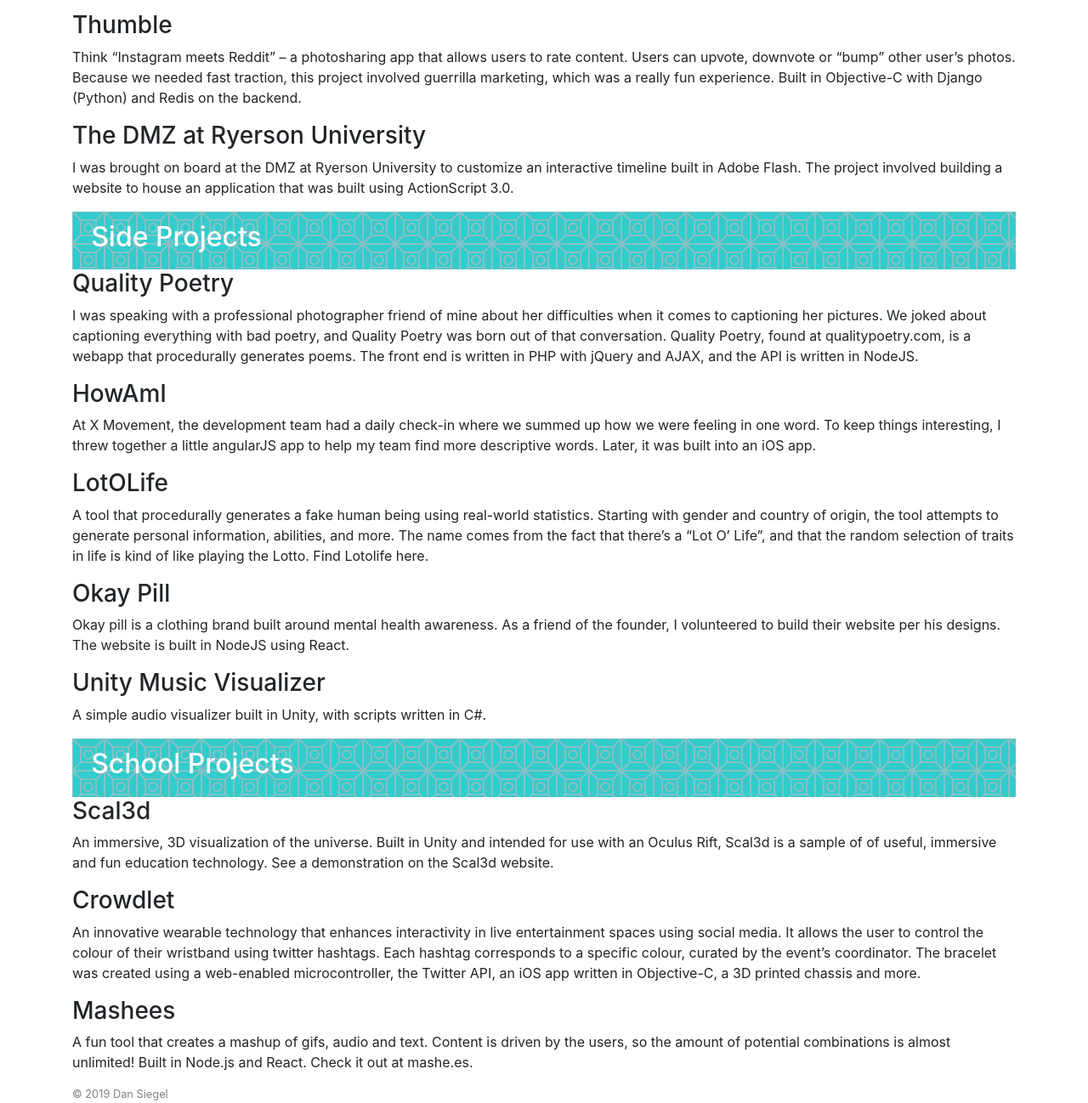
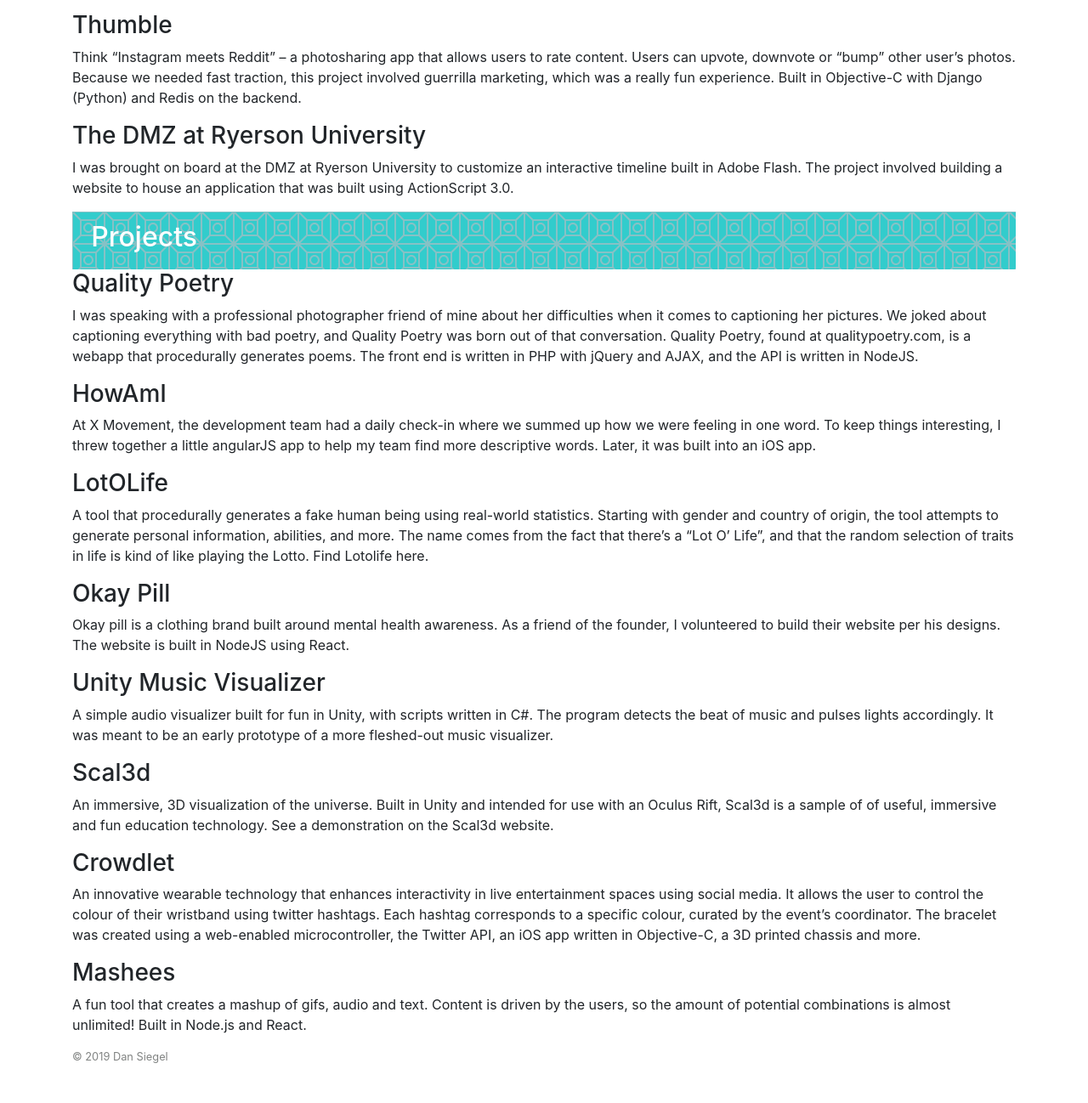
Before and after one commit to danielmaxsiegel/dms-personal-site, a plain HTML site: page index.html in a window 1280 px wide. Shown: the part 807-2105 px from the top of the page at 85% size. After the commit the page ends 2060 px from the top, so only its background shows below. Drawn offline with Linux system fonts and the light colour scheme.

Commit message:
put all the projects together

```diff
--- a/index.html
+++ b/index.html
@@ -70,7 +70,7 @@
 				</section>
 				<section class="projects-section">
 					<div class="section-title">
-						<h2>Side Projects</h2>
+						<h2>Projects</h2>
 					</div>
 					<div class="section-content">
 						<h3>Quality Poetry</h3>
@@ -86,14 +86,8 @@
 						<p>Okay pill is a clothing brand built around mental health awareness. As a friend of the founder, I volunteered to build their website per his designs. The website is built in NodeJS using React.</p>
 
 						<h3>Unity Music Visualizer</h3>
-						<p>A simple audio visualizer built in Unity, with scripts written in C#.</p>
-					</div>
-				</section>
-				<section class="school-section">
-					<div class="section-title">
-						<h2>School Projects</h2>
-					</div>
-					<div class="section-content">
+						<p>A simple audio visualizer built for fun in Unity, with scripts written in C#. The program detects the beat of music and pulses lights accordingly. It was meant to be an early prototype of a more fleshed-out music visualizer.</p>
+
 						<h3>Scal3d</h3>
 						<p>An immersive, 3D visualization of the universe. Built in Unity and intended for use with an Oculus Rift, Scal3d is a sample of of useful, immersive and fun education technology. See a demonstration on the Scal3d website.</p>
 
@@ -101,7 +95,7 @@
 						<p>An innovative wearable technology that enhances interactivity in live entertainment spaces using social media. It allows the user to control the colour of their wristband using twitter hashtags. Each hashtag corresponds to a specific colour, curated by the event’s coordinator. The bracelet was created using a web-enabled microcontroller, the Twitter API, an iOS app written in Objective-C, a 3D printed chassis and more. </p>
 
 						<h3>Mashees</h3>
-						<p>A fun tool that creates a mashup of gifs, audio and text. Content is driven by the users, so the amount of potential combinations is almost unlimited! Built in Node.js and React. Check it out at mashe.es.</p>
+						<p>A fun tool that creates a mashup of gifs, audio and text. Content is driven by the users, so the amount of potential combinations is almost unlimited! Built in Node.js and React.<!-- Check it out at <a href="http://mashe.es">mashe.es.</a>--></p>
 					</div>
 				</section>
 			</div>
```
